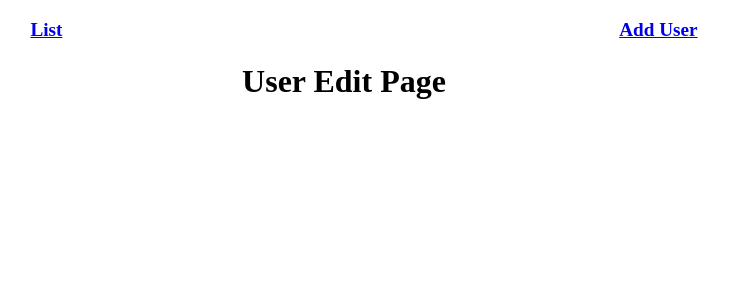
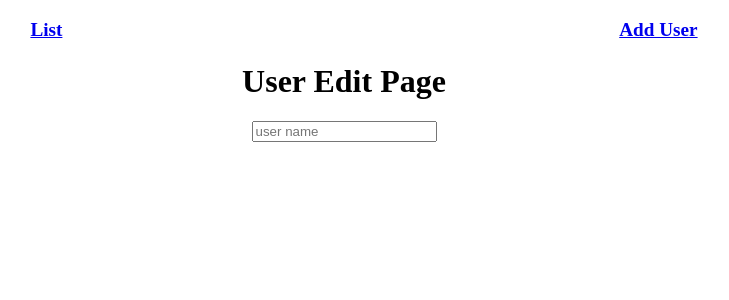
Before and after one commit to muskan-chouhan/react, a React (Vite) app in the folder 63-route-users-ui/: page /edit/1 in a window 1280 px wide. Shown: the top 300 px of the page, without its empty margins (296-1025 px from the left). Built offline with nearby package versions, Linux system fonts and the light colour scheme.

Commit message:
create inptu field in user edit pages

```diff
--- a/63-route-users-ui/src/UserEdit.jsx
+++ b/63-route-users-ui/src/UserEdit.jsx
@@ -2,6 +2,10 @@ function UserEdit(){
     return(
         <div style={{textAlign:"center"}}>
             <h1>User Edit Page</h1>
+            <input
+                type="text"
+                placeholder="user name">
+            </input>
         </div>
     )
 }
```
